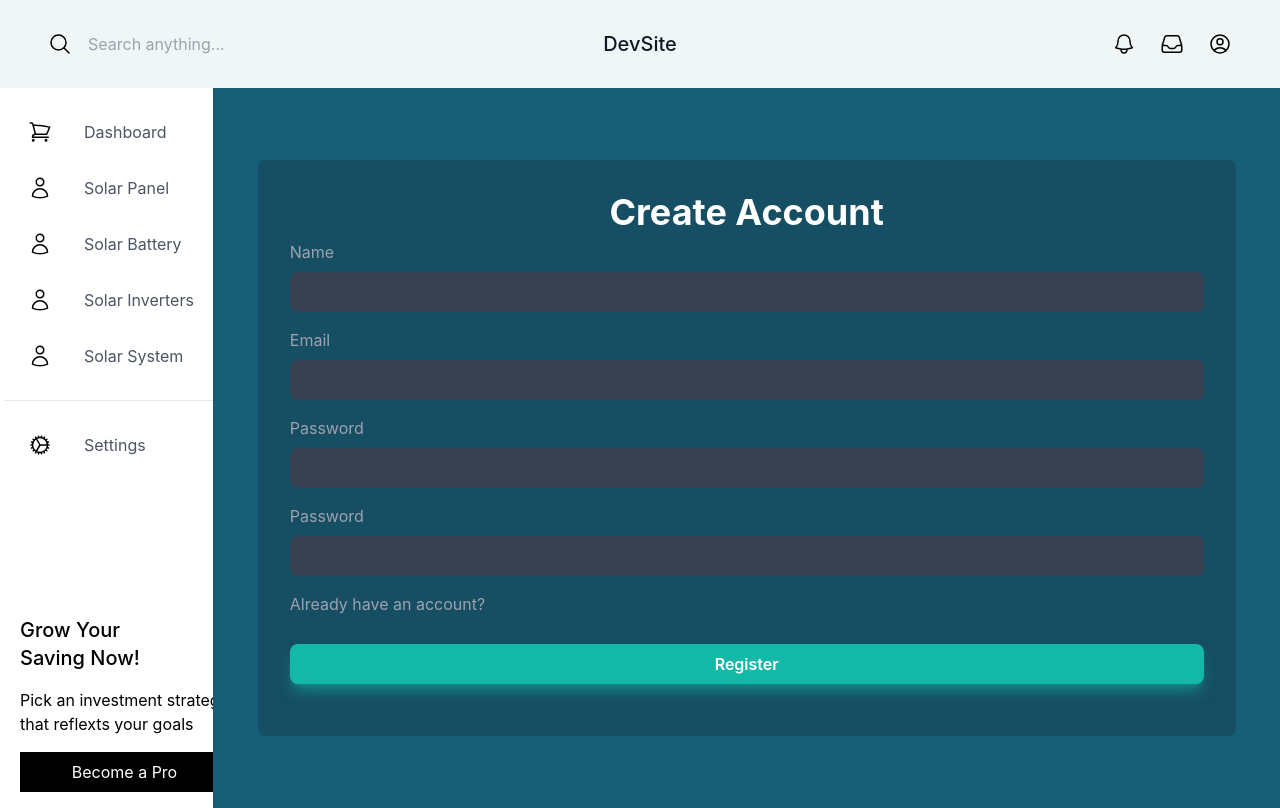
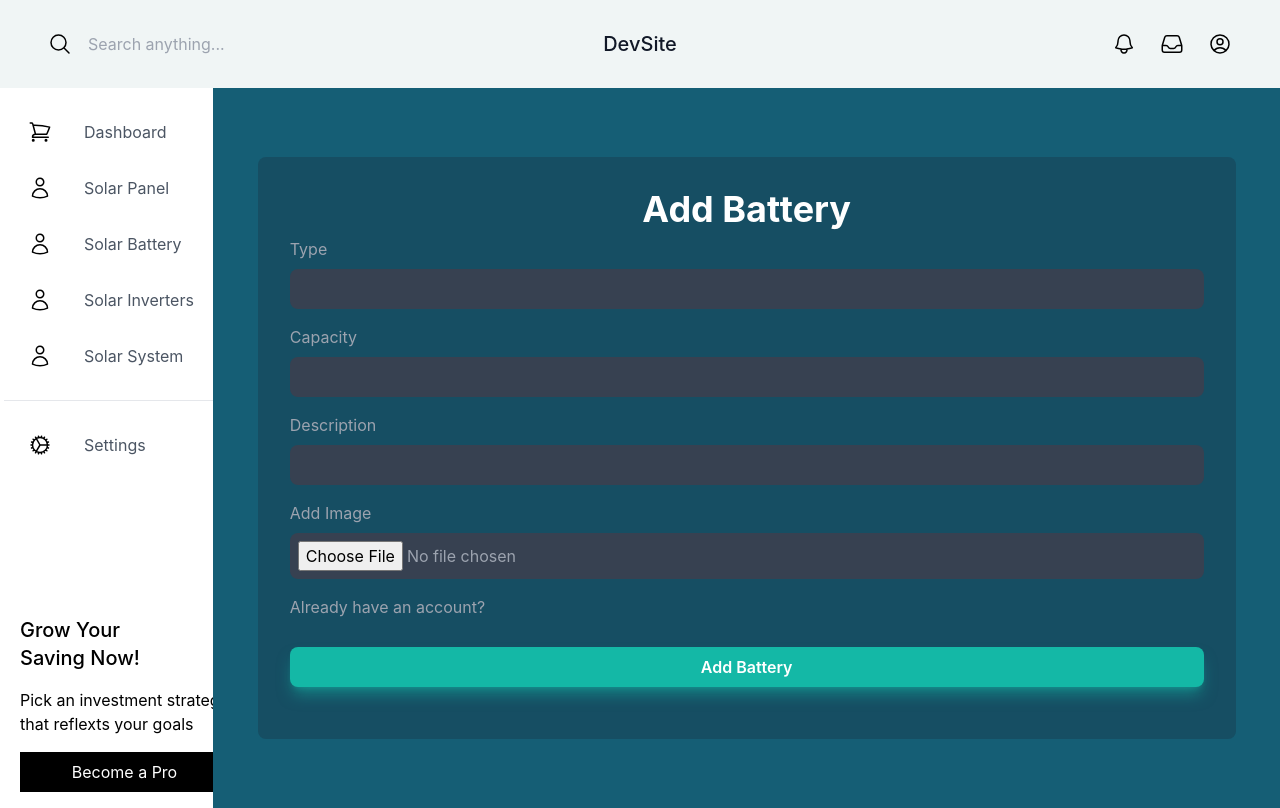
Before and after one commit to AliMroueh/Solar-Dashboard, a React (Create React App) app in the folder frontend/: page /AddSolarPanels in a window 1280 px wide. Built offline with nearby package versions, Linux system fonts and the light colour scheme.

Commit message:
my screen

```diff
--- a/frontend/src/actions/solarActions.ts
+++ b/frontend/src/actions/solarActions.ts
@@ -1,6 +1,7 @@
 import axios from "axios";
-import { stringify } from "querystring";
 import { Dispatch } from "redux";
+import { ThunkDispatch } from "redux-thunk";
+import { AnyAction } from 'redux';
 
 import {
     GET_ALL_SOLAR_REQUEST,
@@ -56,7 +57,7 @@ interface GetAllSolarRequestAction {
     dispatch({ type: 'GET_ALL_SOLAR_REQUEST' });
 
     try {
-      const { data } = await axios.get<{ solars: Solar[] }>('/api/solar/get');
+      const { data } = await axios.get<{ solars: Solar[] }>('/api/solars/get');
 
       dispatch({
         type: 'GET_ALL_SOLAR_SUCCESS',
@@ -73,22 +74,22 @@ interface GetAllSolarRequestAction {
   };
 
 
-export const addSolarAction = (info: any) => async (dispatch:Dispatch, getState: () => { userSignin: { userInfo: any; }; }) => {
+
+  // insert solar
+
+export const addSolarAction =  (info: any) => async (dispatch: ThunkDispatch<{}, {}, AnyAction>) => {
+
     dispatch({ type: ADD_NEW_SOLAR_REQUEST })
 
-    const { userSignin: { userInfo } } = getState();
+
     try {
 
-        const { data } = await axios.post(`/api/solar/create`, info, {
-            headers: { Authorization: `Bearer ${userInfo.token}` },
-            // headers: { 'Content-Type': 'multipart/form-data', Authorization: `Bearer ${token}` }
-        })
-
+        const { data } = await axios.post(`/api/solars/create`, info);
 
           dispatch({
             type: ADD_NEW_SOLAR_SUCCESS,
             payload: data,
-        })
+        });
     } catch (error:any) {
 
         dispatch({
@@ -99,51 +100,46 @@ export const addSolarAction = (info: any) => async (dispatch:Dispatch, getState:
 }
 
 
+// edit
 
-// UPDATE
-export const updateSolarAction = (id: any, info: any) => async (dispatch:Dispatch, getState: () => { userSignin: { userInfo: any; }; }) => {
+export const updateSolarAction = (id: Number, info:[]) => async (dispatch: ThunkDispatch<{}, {}, AnyAction>) => {
 
-    dispatch({ type: UPDATE_SOLAR_REQUEST })
-    const { userSignin: { userInfo } } = getState();
-    try {
+  dispatch({ type: UPDATE_SOLAR_REQUEST });
 
 
-        const { data } = await axios.put(`/api/solars/solar/update/${id}`, info, { headers: { Authorization: `Bearer ${userInfo.token}` }, })
 
+  try {
+    const { data } = await axios.put(`/api/solars/solar/update/${id}`, info, {
+
+    });
 
     dispatch({
       type: UPDATE_SOLAR_SUCCESS,
       payload: data,
-
-        })
-    } catch (error:any) {
-
+    });
+  } catch (error: any) {
     dispatch({
       type: UPDATE_SOLAR_FAILURE,
-            payload: error.response && error.response.data.message ? error.response.data.message : error.message
-        })
+      payload:
+        error.response && error.response.data.message
+          ? error.response.data.message
+          : error.message,
+    });
   }
-}
+};
 
+export const deleteSolarAction = (id: Number) => async (dispatch: ThunkDispatch<{}, {}, AnyAction>) => {
+  dispatch({ type: DELETE_SOLAR_REQUEST })
 
+  try {
+    const { data } = await axios.delete(`/api/solars/delete/${id}`, {
 
-//DELTE
-export const deleteSolarAction = (id: any) => async (dispatch:Dispatch, getState: () => { userSignin: { userInfo: any; }; }) => {
-    dispatch({ type: DELETE_SOLAR_REQUEST })
-    const { userSignin: { userInfo } } = getState();
-    try {
-
-
-        const { data } = await axios.delete(`/api/solars/delete/${id}`, { headers: { Authorization: `Bearer ${userInfo.token}` }, })
-
-
-
+    });
     dispatch({
       type: DELETE_SOLAR_SUCCESS,
       payload: data,
     })
   } catch (error:any) {
-
     dispatch({
       type: DELETE_SOLAR_FAILURE,
       payload: error.response && error.response.data.message ? error.response.data.message : error.message
--- a/frontend/src/screens/AddSolarPanels.tsx
+++ b/frontend/src/screens/AddSolarPanels.tsx
@@ -1,45 +1,141 @@
-import React from 'react'
 
-export default function SolarPanels() {
-    const submitHandler = () =>{
-        console.log('hello')
+import React, { useEffect, useState } from 'react';
+import { useDispatch, useSelector } from 'react-redux';
+import { useNavigate } from 'react-router-dom';
+import axios from 'axios';
+import { addSolarAction} from '../actions/solarActions';
+import { SolarState } from '../reducers/solarReducer';
+import { ThunkDispatch } from 'redux-thunk';
+import { AnyAction } from 'redux';
+
+interface Solar {
+  _id: Number;
+  type: string;
+  solarImage: File;
+  strengh:string;
+  description:string;
 }
+interface AddallSolarsState {
+
+    loading: boolean;
+    error: string | null;
+    Solar: Solar[];
+  }
+  interface AddSolarStateWithAllSolars extends SolarState  {
+    addSolar: AddallSolarsState;
+
+    }
+export default function AddSolarPanels() : JSX.Element{
+
+    const dispatch: ThunkDispatch<{}, {}, AnyAction> = useDispatch();
+
+
+      const [open, setOpen] = useState(false);
+      const [solarImage, setSolarImage] = useState<FileList | null>(null);
+
+      const [type, setType] = useState('');
+      const [strength, setStrength] = useState('');
+      const [description, setDescription] = useState('');
+
+
+      const addSolar = useSelector<AddSolarStateWithAllSolars, AddallSolarsState>((state) => state.addSolar);
+      const { loading, error, Solar } = addSolar;
+
+      useEffect(() => {
+        console.log(Solar);
+      }, [Solar]);
+
+      const navigate = useNavigate();
+
+      const insertHandler = (e: React.FormEvent<HTMLFormElement>) => {
+        e.preventDefault();
+          const formData = new FormData();
+
+          if (solarImage && solarImage.length > 0) {
+            formData.append('batteryImage', solarImage[0]);
+          }
+          formData.append('type', type);
+          formData.append('strength', strength);
+          formData.append('description', description);
+
+
+
+
+          dispatch(addSolarAction(formData));
+        //   navigate('/batteries');
+
+      };
+
+    //   const onSubmit = async (event: React.FormEvent<HTMLFormElement>) => {
+    //     event.preventDefault();
+    //     insertHandler();
+    //   };
+
+
+    // const submitHandler = () =>{
+    //     console.log('hello')
+    // }
   return (
+
+
 <div className='bg-cyan-800  flex flex-col justify-center w-full col-span-10'>
-    <form className='w-11/12 mx-auto rounded-lg bg-cyan-900 p-8 px-8'  onSubmit={submitHandler}>
-        <h2 className='text-4xl text-white font-bold text-center'>Create Account</h2>
+      <form className='w-11/12 mx-auto rounded-lg bg-cyan-900 p-8 px-8' onSubmit={insertHandler} >
+        <h2 className='text-4xl text-white font-bold text-center'>Add Battery</h2>
         <div className='flex flex-col text-gray-400 py-2'>
-                    <label>Name</label>
-                    <input className='rounded-lg bg-gray-700 mt-2 p-2 focus:border-blue-500 focus:bg-gray-800 focus:outline-none' type="text"
+          <label htmlFor='type'>Type</label>
+          <input
+            id='type'
+            className='rounded-lg bg-gray-700 mt-2 p-2 focus:border-blue-500 focus:bg-gray-800 focus:outline-none'
+            type='text'
+
+            onChange={(e) => setType(e.target.value)}
             required
           />
         </div>
         <div className='flex flex-col text-gray-400 py-2'>
-            <label>Email</label>
-            <input className='rounded-lg bg-gray-700 mt-2 p-2 focus:border-blue-500 focus:bg-gray-800 focus:outline-none' type="email"
+          <label htmlFor='capacity'>Capacity</label>
+          <input
+            id='capacity'
+            className='rounded-lg bg-gray-700 mt-2 p-2 focus:border-blue-500 focus:bg-gray-800 focus:outline-none'
+            type='text'
+            onChange={(e) => setStrength(e.target.value)}
             required
           />
         </div>
         <div className='flex flex-col text-gray-400 py-2'>
-            <label>Password</label>
-            <input className='p-2 rounded-lg bg-gray-700 mt-2 focus:border-blue-500 focus:bg-gray-800 focus:outline-none' type="password"
+          <label htmlFor='Description'>Description</label>
+          <input
+            id='Description'
+            className='p-2 rounded-lg bg-gray-700 mt-2 focus:border-blue-500 focus:bg-gray-800 focus:outline-none'
+            type='text'
+            onChange={(e) => setDescription(e.target.value)}
             required
           />
         </div>
         <div className='flex flex-col text-gray-400 py-2'>
-            <label>Password</label>
-            <input className='p-2 rounded-lg bg-gray-700 mt-2 focus:border-blue-500 focus:bg-gray-800 focus:outline-none' type="password"
-            required
-            // onChange={(e) => setConfirmPassword(e.target.value)}
+          <label htmlFor='file'>Add Image</label>
+          <input
+            id='file'
+
+            className='p-2 rounded-lg bg-gray-700 mt-2 focus:border-blue-500 focus:bg-gray-800 focus:outline-none'
+            type='file'
+
+            onChange={e => setSolarImage(e.target.files)}
+
+
+
+
           />
         </div>
         <div className='flex justify-between text-gray-400 py-2'>
-        Already have an account? {' '}
+          Already have an account?{' '}
           {/* <Link className='text-teal-500 hover:font-semibold' to={`/signin`}>Sign-In</Link> */}
         </div>
-        <button className='w-full my-5 py-2 bg-teal-500 shadow-lg shadow-teal-500/50 hover:shadow-teal-500/40 text-white font-semibold rounded-lg'>Register</button>
+        <button className='w-full my-5 py-2 bg-teal-500 shadow-lg shadow-teal-500/50 hover:shadow-teal-500/40 text-white font-semibold rounded-lg' type="submit">
+          Add Battery
+        </button>
 
       </form>
     </div>
-  )
+  );
 }
```
Lines whose indentation alone changed are shown as unchanged.
